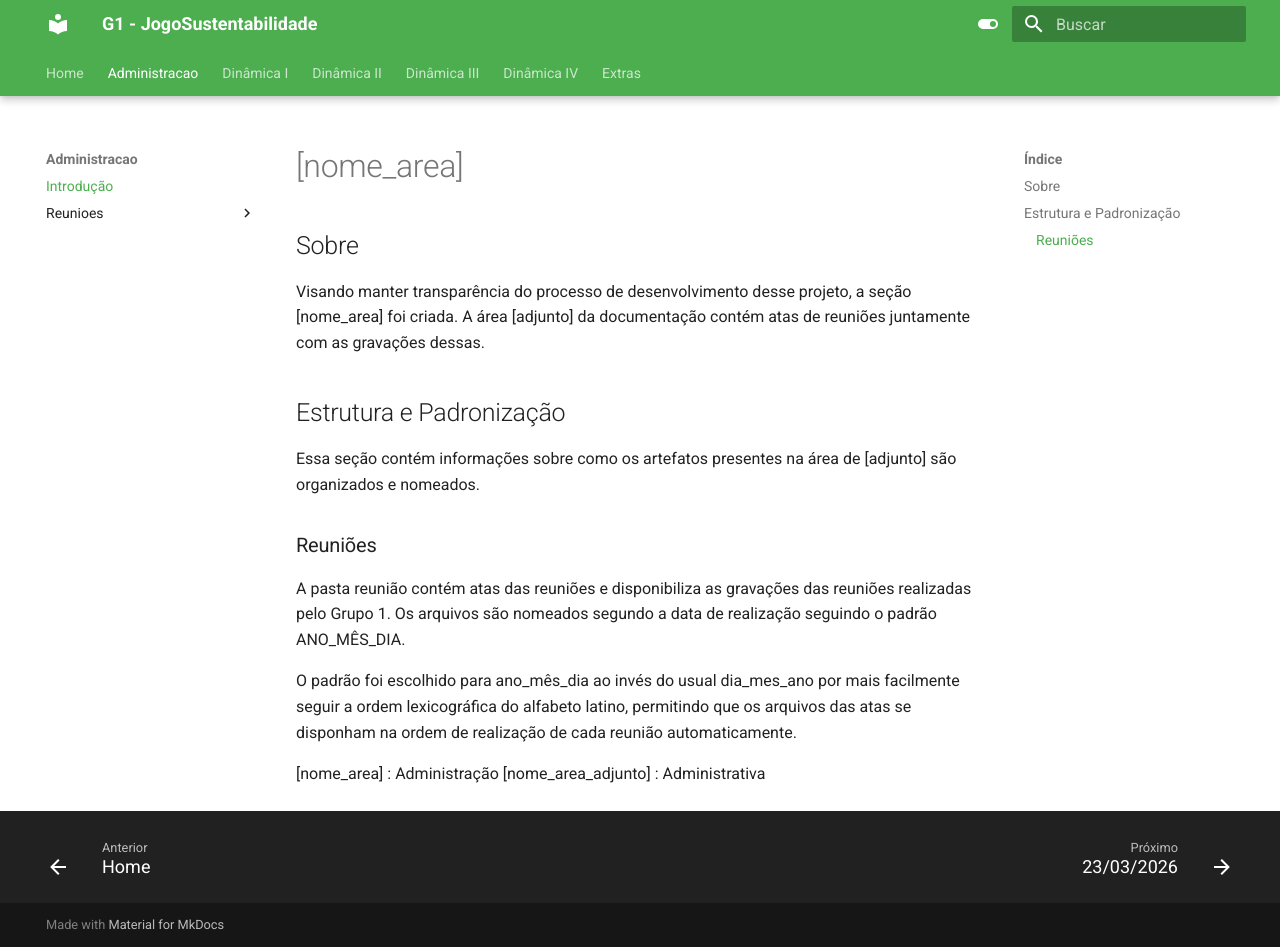
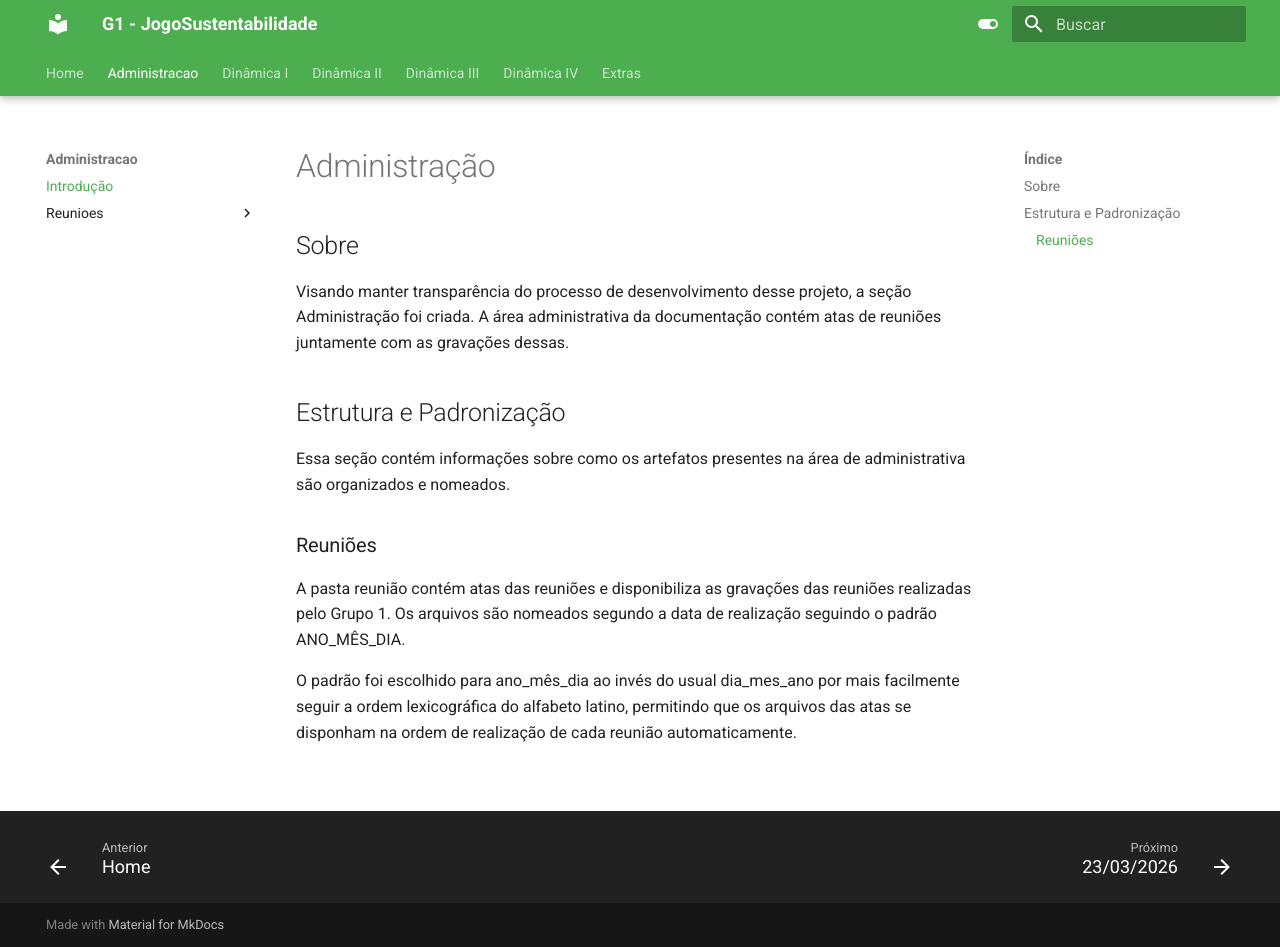
Before and after one commit to UnBArqDsw2026-1-Turma01/2026.1-T01_G1_FCTE_EcoGame_JogoSustentabilidade, an MkDocs documentation site: the page built from docs/administracao/administracao.md, in a window 1280 px wide and 947 px high. Built offline with MkDocs 1.6.1 and Material for MkDocs 9.7.7, drawn with Linux system fonts in a browser that asks for light colours.

Commit message:
FIX: retirada ideia de variáveis de ambiente
Simplesmente não funciona e eu esqueci de testar antes de enviar :>

```diff
--- a/docs/administracao/administracao.md
+++ b/docs/administracao/administracao.md
@@ -1,13 +1,13 @@
 <!--Written by l0c. v1.0-->
 
-# [nome_area] <!-- Apenas o título deve usar o H1 nesse estilo. Os demais são subtópicos sempre!-->
+# Administração <!-- Apenas o título deve usar o H1 nesse estilo. Os demais são subtópicos sempre!-->
 
 <!-- A introdução explica o propósito do documento. Nome alternativo "Sobre" sendo utilizado no momento-->
 ## Sobre
 
-Visando manter transparência do processo de desenvolvimento desse projeto, a seção [nome_area]
+Visando manter transparência do processo de desenvolvimento desse projeto, a seção Administração
 foi criada.
-A área [adjunto] da documentação contém atas de reuniões juntamente com as gravações dessas.
+A área administrativa da documentação contém atas de reuniões juntamente com as gravações dessas.
 <!-- Descomentar caso decidamos se é necessário criar um padrão muito específico de organização-->
 <!--Esse documento visa explicar a estrutura da administração e como utilizá-la efetivamente.-->
 
@@ -16,8 +16,7 @@ A área [adjunto] da documentação contém atas de reuniões juntamente com as
 <!-- Caso a estrutura da área administrativa cresça, será necessário explicar sua estrutura-->
 ## Estrutura e Padronização
 
-Essa seção contém informações sobre como os artefatos presentes na área de [adjunto] são
-organizados e nomeados.
+Essa seção contém informações sobre como os artefatos presentes na área de administrativa são organizados e nomeados.
 
 ### Reuniões
 
@@ -32,8 +31,3 @@ de realização de cada reunião automaticamente.
     O padrão mais simples que conheço seria apenas versionar com base no número e utilizar o blame e pr's
     para verificar quem revisou o que. Ademais,em um documento pequeno como esse, ele polui bastate a leitura.
 -->
-
-<!--Caso a área mude de nome, mude as variáveis de ambiente abaixo: -->
-<!---->
-[nome_area] : Administração
-[nome_area_adjunto] : Administrativa
```
